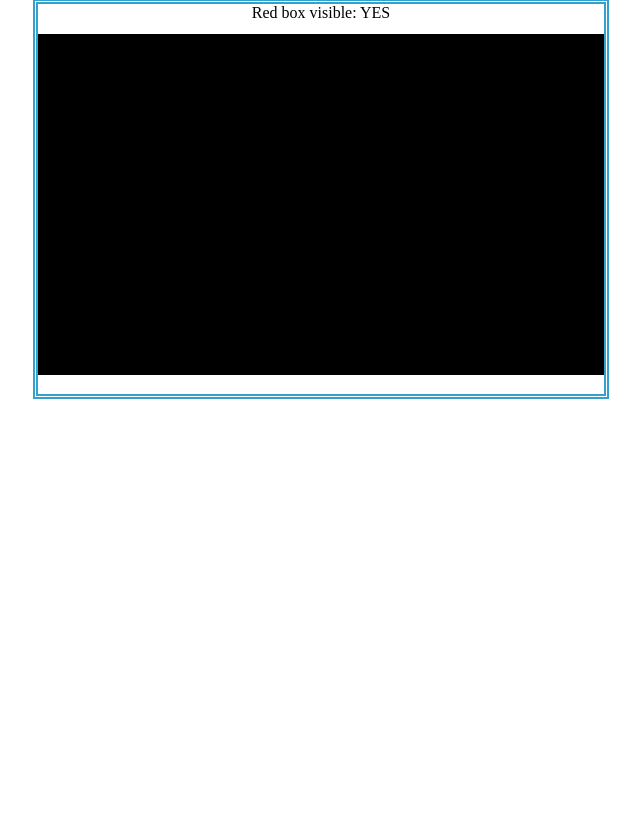
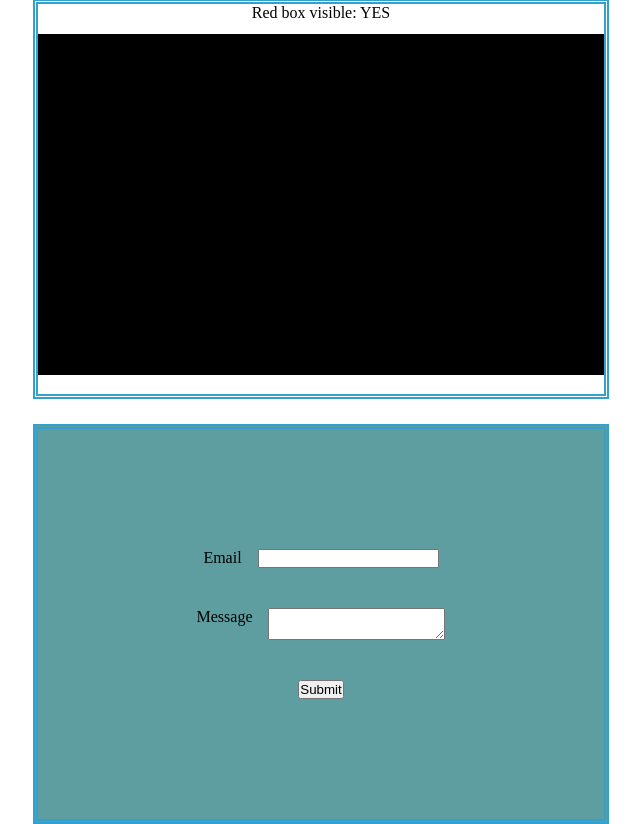
Before and after one commit to endiesworld/nextjs_projects_explorer, a React (Create React App) app: page / in a window 1280 px wide. Shown: the part 6583-7407 px from the top of the page, without its empty margins (319-959 px from the left). Before the commit the page ends 6982 px from the top, so only its background shows below. Built offline with nearby package versions, Linux system fonts and the light colour scheme.

Commit message:
feat: Added contactform component to simulate network request capabilities

```diff
--- a/src/App.js
+++ b/src/App.js
@@ -17,6 +17,7 @@ import Clock from './components/DigitalClock';
 import UselessMachine from './components/UselessMachine';
 import IntervalCounter from './components/IntervalCounter';
 import IntersectionObserver from './components/IntersectionObserver';
+import ContactForm from './components/ContactForm';
 
 import './App.css';
 
@@ -42,6 +43,7 @@ function App() {
       <UselessMachine />
       <IntervalCounter />
       <IntersectionObserver />
+      <ContactForm />
     </div>
     </React.StrictMode>
 
--- /dev/null
+++ b/src/components/ContactForm/ContactForm.js
@@ -0,0 +1,84 @@
+import React from 'react';
+import style from './networkRequest.module.css';
+
+// Remove the “?simulatedError=true” to stop receiving errors:
+const ENDPOINT =
+  'https://jor-test-api.vercel.app/api/contact';
+
+function ContactForm() {
+  const [email, setEmail] = React.useState('');
+  const [message, setMessage] = React.useState('');
+
+  // idle | loading | success | error
+  const [status, setStatus] = React.useState('idle');
+
+  const id = React.useId();
+  const emailId = `${id}-email`;
+  const messageId = `${id}-message`;
+
+  async function handleSubmit(event) {
+    event.preventDefault();
+
+    setStatus('loading');
+
+    const response = await fetch(ENDPOINT, {
+      method: 'POST',
+      body: JSON.stringify({
+        email,
+        message,
+      }),
+    });
+    const json = await response.json();
+
+    if (json.ok) {
+      setStatus('success');
+      setMessage('');
+    } else {
+      setStatus('error');
+    }
+  }
+
+  return (
+    <form onSubmit={handleSubmit} className={style.wrapper}>
+      <div className="row">
+        <label htmlFor={emailId}>Email</label>
+        <input
+          required={true}
+          disabled={status === 'loading'}
+          id={emailId}
+          type="email"
+          value={email}
+          onChange={(event) => {
+            setEmail(event.target.value);
+          }}
+        />
+      </div>
+      <div className="row">
+        <label htmlFor={messageId}>Message</label>
+        <textarea
+          required={true}
+          disabled={status === 'loading'}
+          id={messageId}
+          value={message}
+          onChange={(event) => {
+            setMessage(event.target.value);
+          }}
+        />
+      </div>
+      <div className="button-row">
+        <span className="button-spacer" />
+        <button disabled={status === 'loading'}>
+          {status === 'loading'
+            ? 'Submitting…'
+            : 'Submit'}
+        </button>
+      </div>
+      {status === 'success' && <p>Message sent!</p>}
+      {status === 'error' && (
+        <p>Something went wrong!</p>
+      )}
+    </form>
+  );
+}
+
+export default ContactForm;
--- /dev/null
+++ b/src/components/ContactForm/index.js
@@ -0,0 +1,2 @@
+export * from './ContactForm';
+export { default } from './ContactForm';
--- /dev/null
+++ b/src/components/ContactForm/networkRequest.module.css
@@ -0,0 +1,12 @@
+.wrapper {
+    width: 45%;
+    height: 50vh;
+    margin-top: 10px;
+    display: flex;
+    flex-direction: column;
+    justify-content: center;
+    align-items: center;
+    gap: 24px;
+    background-color: cadetblue;
+    border: thick double #32a1ce;
+}
```
